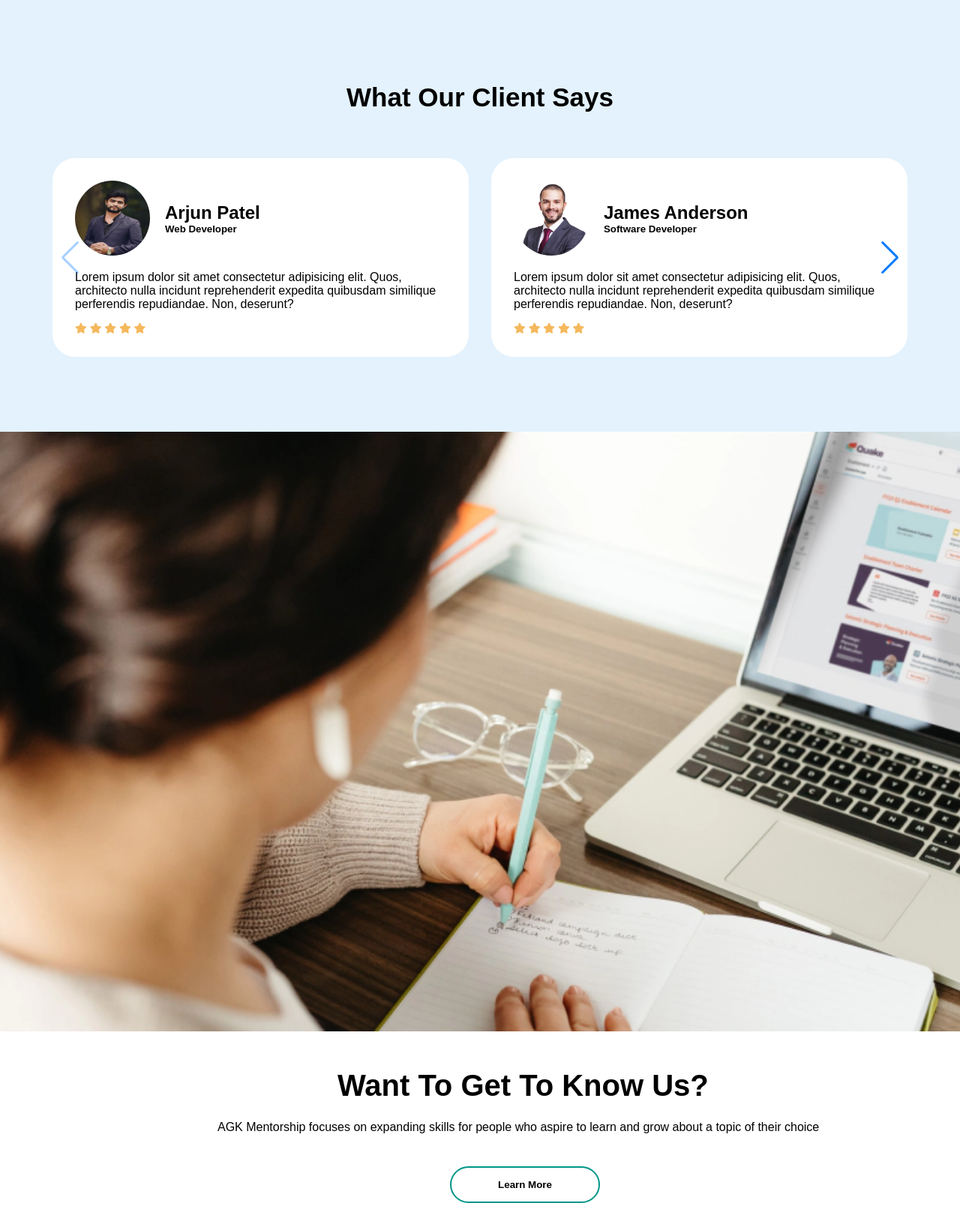
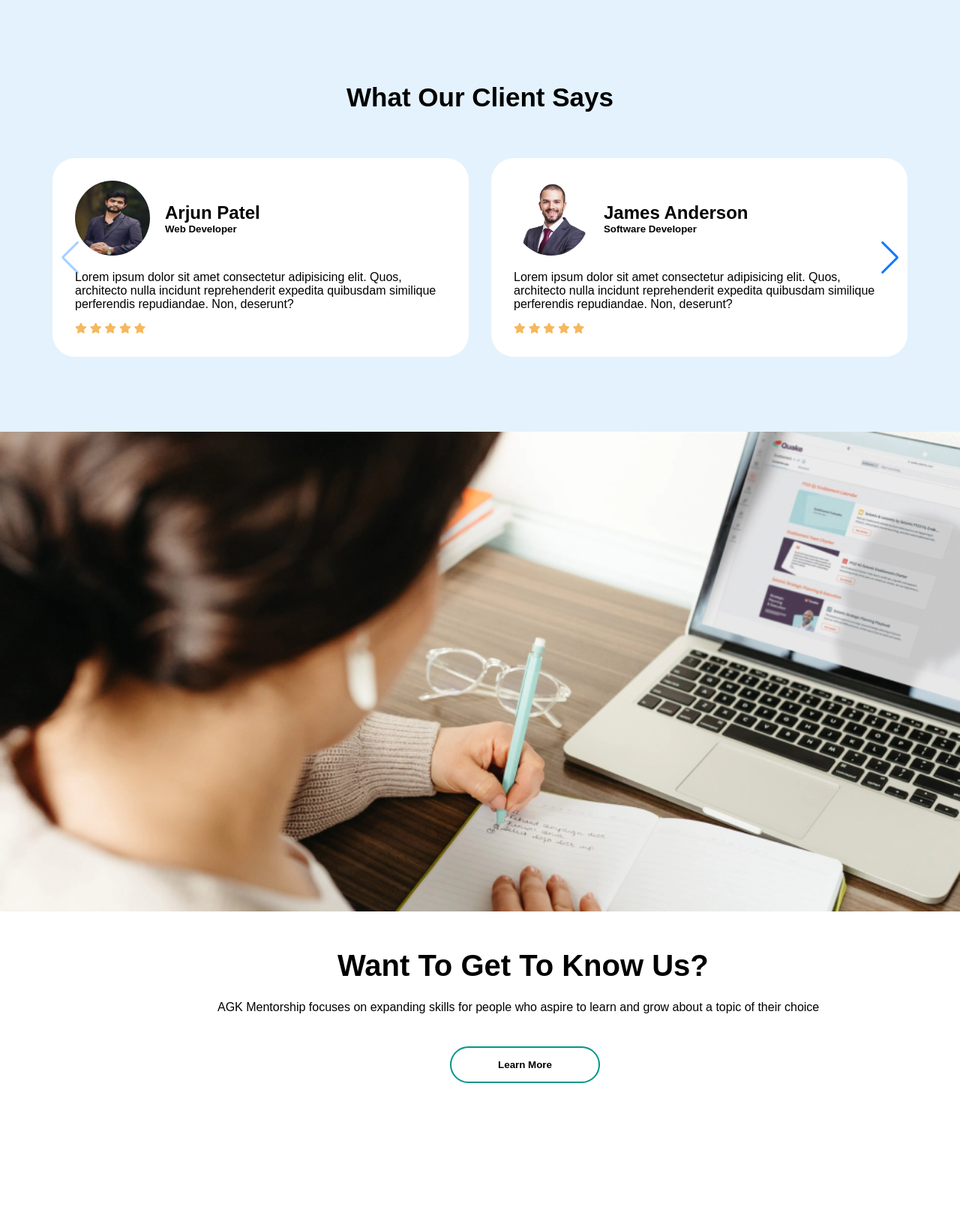
Before and after one commit to kkamionka/Mentoring-website-IBM, a PHP site: page /homepage.html in a window 1280 px wide. Shown: the part 1541-3166 px from the top of the page at 75% size. After the commit the page ends 2986 px from the top, so only its background shows below. Run offline with PHP 8.4, Linux system fonts and the light colour scheme; grey boxes are pictures that could not be loaded.

Commit message:
64th change

```diff
--- a/homepage.css
+++ b/homepage.css
@@ -318,7 +318,7 @@ button:hover {
 
 .parallax {
     z-index: 10;
-    height: 100vh;
+    height: 80vh;
     background-attachment: fixed;
     background-position: center;
     background-repeat: no-repeat;
```
